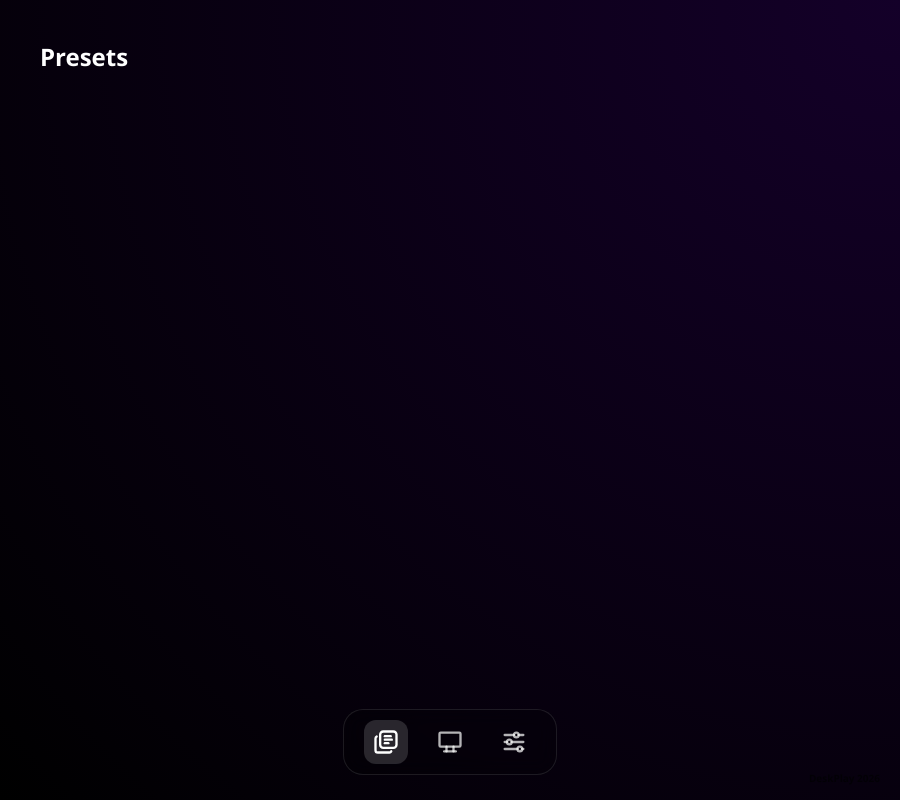
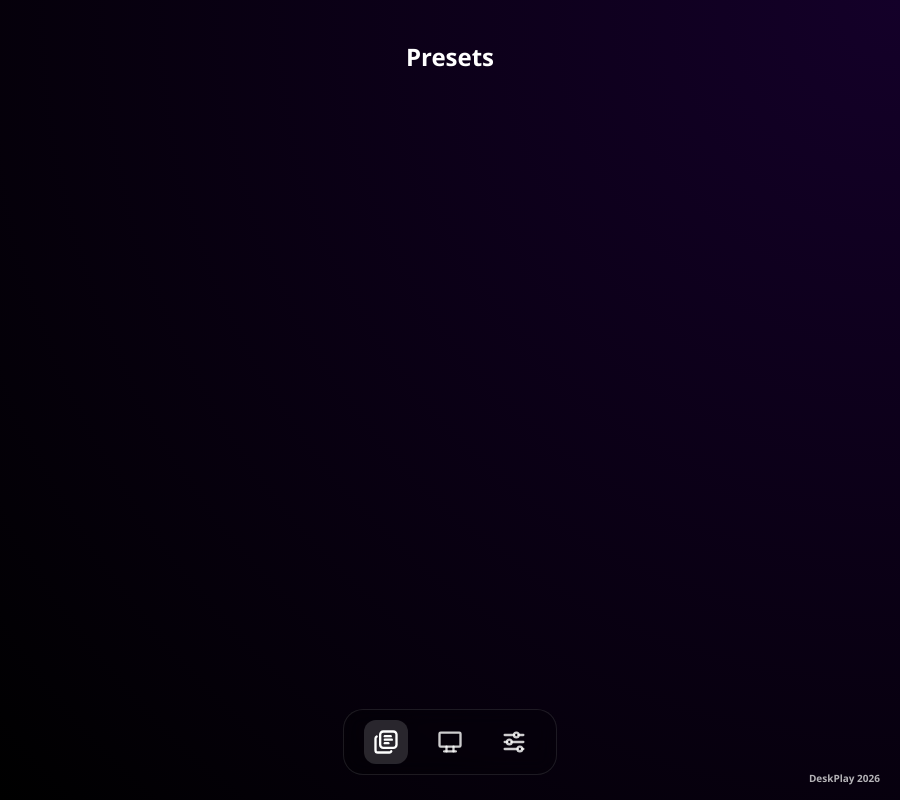
Before and after one commit to cthealpha144-bit/app-deskplay, an Electron app: page Pages/Presets Page/presets.html in a window 900 px wide. Drawn offline with Linux system fonts and the light colour scheme.

Commit message:
Reverted to 2.0.0, new approach (BASELINE)

```diff
--- a/Misc/main.js
+++ b/Misc/main.js
@@ -17,7 +17,7 @@ function createWindow() {
       nodeIntegration: false,
     },
   });
-
+  mainWindow.removeMenu();
   mainWindow.loadFile("Pages/Display Page/displays.html");
 }
 
--- a/Pages/style.css
+++ b/Pages/style.css
@@ -20,6 +20,8 @@ body {
 .page-title {
   flex: 1;
   padding: 40px;
+  align-self: center;
+  text-align: center;
 }
 
 .dock-container {
@@ -42,7 +44,7 @@ body {
 .dock-btn {
   background: transparent;
   border: none;
-  color: rgba(255, 255, 255, 0.7);
+  color: rgba(255, 255, 255, 0.8);
   cursor: pointer;
   padding: 8px;
   border-radius: 12px;
@@ -72,7 +74,7 @@ body {
   bottom: 15px;
   right: 20px;
   font-size: 10px;
-  color: rgba(0, 0, 0, 0.6);
+  color: rgba(255, 255, 255, 0.7);
   font-weight: 600;
 }
 
```
Also changed, not shown: 1 other file.
